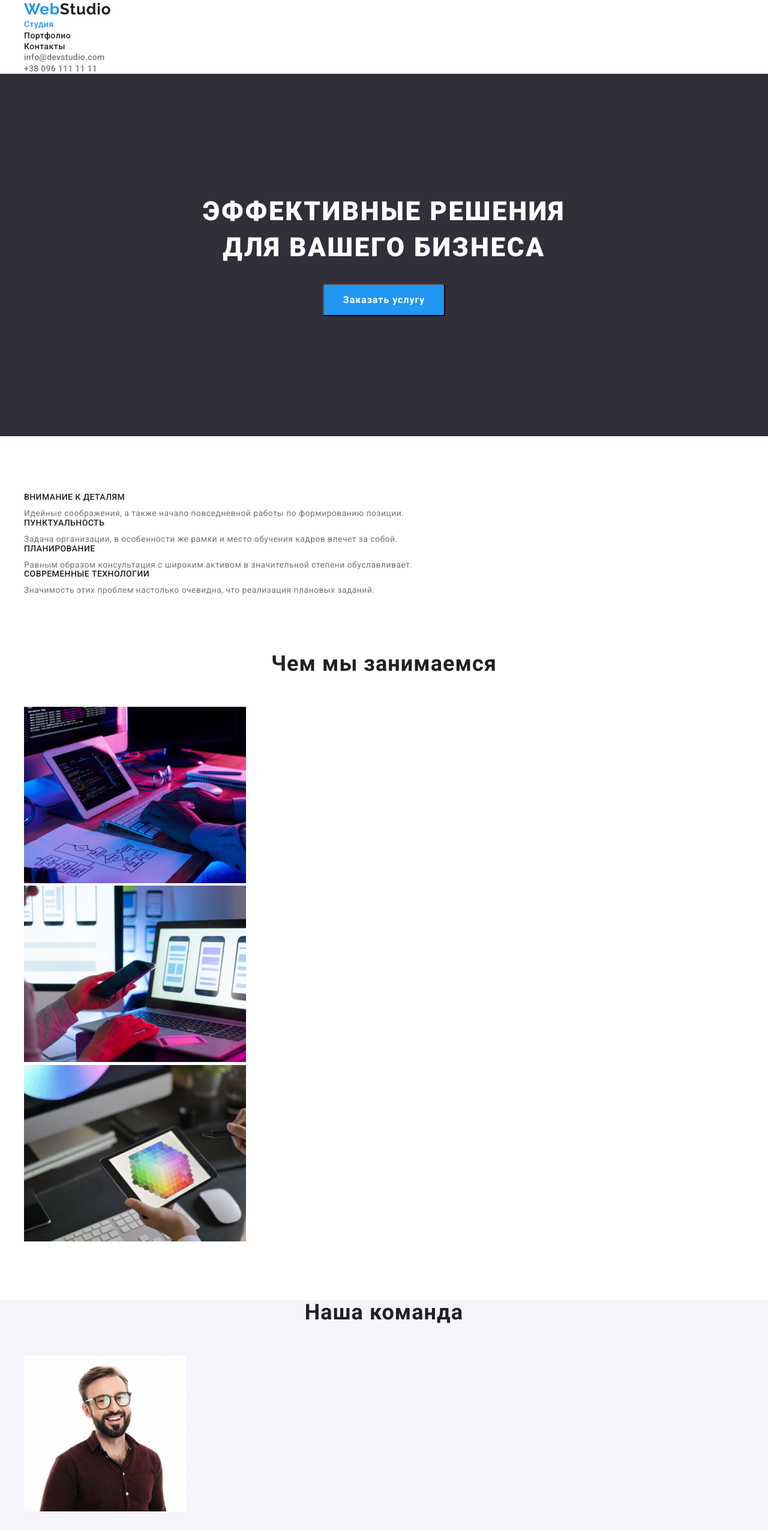
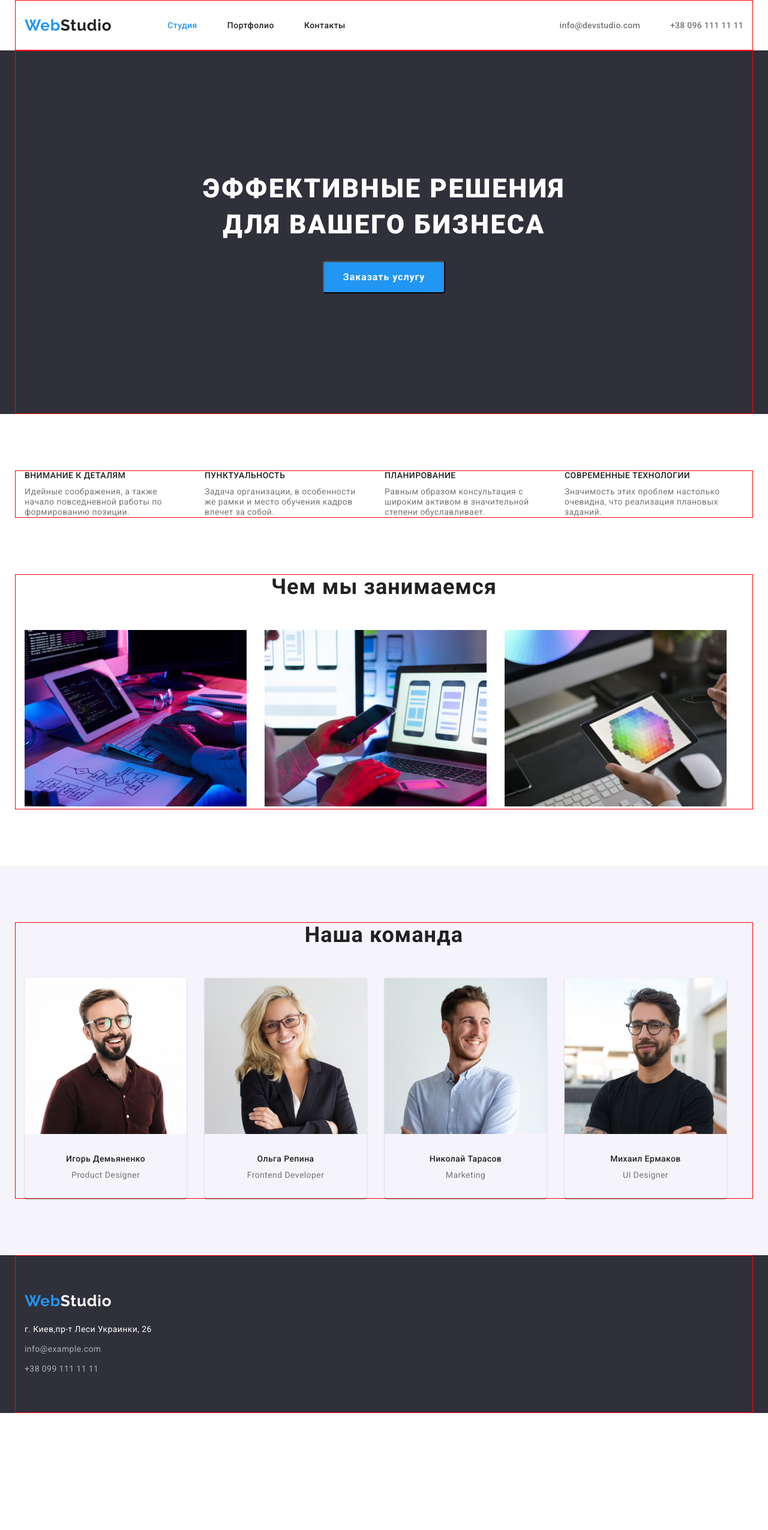
Before and after one commit to YaremaV/goit-markup-hw-03, a plain HTML site: page index.html in a window 1280 px wide. Shown: the top 2550 px of the page at 60% size. After the commit the page ends 2355 px from the top, so only its background shows below. Drawn offline with nearby package versions, Linux system fonts and the light colour scheme.

Commit message:
display:flex добавил флекс контейнеры для размещения

```diff
--- a/CSS/style.css
+++ b/CSS/style.css
@@ -55,7 +55,7 @@ a {
   padding-right: 15px;
   margin: 0 auto;
 
-  /* border: 1px solid red; */
+  border: 1px solid red;
 }
 
 .section {
@@ -63,6 +63,10 @@ a {
 }
 
 /* HEADER*/
+.main-nav {
+  display: flex;
+  align-items: center;
+}
 
 .web {
   color: var(--accent-color);
@@ -83,7 +87,35 @@ a {
   line-height: 1.2;
   letter-spacing: 0.03em;
 }
+
+/* site-nav */
+.site-nav {
+  display: flex;
+  margin-left: 93px;
+  padding-top: 32px;
+  padding-bottom: 32px;
+}
+.site-nav .item + .item {
+  margin-left: 50px;
+}
+
+/* auth-nav */
+.auth-nav {
+  display: flex;
+  margin-left: auto;
+  padding-top: 32px;
+  padding-bottom: 32px;
+}
+.auth-nav .item + .item {
+  margin-left: 50px;
+}
+
 /*  navigation */
+
+.navigation {
+  display: flex;
+  align-items: center;
+}
 .nav {
   color: var(--praimary-text-color);
 
@@ -162,6 +194,15 @@ a {
 }
 
 /* Список качеств */
+.feature-list {
+  display: flex;
+}
+.feature-list .item {
+  width: 270px;
+}
+.feature-list .item + .item {
+  margin-left: 30px;
+}
 
 .section .title {
   margin: 0;
@@ -174,11 +215,20 @@ a {
   text-transform: uppercase;
 }
 
+/* Чем мы занимаемся */
+.suptitle-list {
+  display: flex;
+}
+
+.suptitle-list .item + .item {
+  margin-left: 30px;
+}
 /* Наша команда*/
 
 .team {
   background-color: var(--backgroundcolor-team);
-  /* margin-bottom: 30px; */
+  padding-top: 94px;
+  padding-bottom: 94px;
 }
 
 .team .title {
@@ -204,6 +254,19 @@ a {
 
 .team .text {
   padding-bottom: 30px;
+}
+.width-team {
+  width: 270px;
+
+  box-shadow: 0px 1px 3px rgba(0, 0, 0, 0.12), 0px 1px 1px rgba(0, 0, 0, 0.14),
+    0px 2px 1px rgba(0, 0, 0, 0.2);
+  border-radius: 0px 0px 4px 4px;
+}
+.width-team .title {
+  text-align: center;
+}
+.width-team .text {
+  text-align: center;
 }
 
 /* FOOTER */
@@ -249,6 +312,11 @@ a {
 
 .add {
   padding-bottom: 60px;
+  display: flex;
+  flex-direction: column;
+}
+.add a + a {
+  margin-top: 9px;
 }
 
 /* Портфолио */
@@ -281,8 +349,13 @@ a {
 }
 
 .buttons {
+  display: flex;
+  justify-content: center;
   margin-top: 94px;
   margin-bottom: 50px;
+}
+.buttons .btn + .btn {
+  margin-left: 8px;
 }
 
 .btn {
@@ -304,3 +377,20 @@ a {
   color: var(--white-color);
   background-color: var(--accent-color);
 }
+.portfolio .list {
+  display: flex;
+  flex-wrap: wrap;
+  margin-bottom: 94px;
+}
+.list .items {
+  width: 370px;
+  margin-right: 30px;
+  margin-bottom: 30px;
+  /* border: 1px solid orange; */
+}
+.list .items:nth-child(3n) {
+  margin-right: 0;
+}
+.list .items:nth-last-child(-n + 3) {
+  margin-bottom: 0;
+}
--- a/index.html
+++ b/index.html
@@ -13,22 +13,22 @@
 
 <body>
     <header>
-        <div class="container">
-        <nav>
+        <div class="container main-nav">
+        <nav class="navigation">
 
             <a href="./index.html" class="link studio"><span class="web">Web</span>Studio</a>
 
-            <ul>
-                <li><a href="./index.html" class="active">Студия</a></li>
-                <li><a href="./portfolio.html" class="nav"> Портфолио</a></li>
-                <li><a href="" class="nav"> Контакты</a></li>
+            <ul class="site-nav">
+                <li class="item"><a href="./index.html" class="active">Студия</a></li>
+                <li class="item"><a href="./portfolio.html" class="nav"> Портфолио</a></li>
+                <li class="item"><a href="" class="nav"> Контакты</a></li>
             </ul>
 
         </nav>
 
-        <ul>
-            <li><a href="mailto:info@devstudio.com" class="info">info@devstudio.com</a></li>
-            <li><a href="tel:+380991111111" class="info">+38 096 111 11 11</a></li>
+        <ul class="auth-nav">
+            <li     class="item"><a href="mailto:info@devstudio.com" class="info">info@devstudio.com</a></li>
+            <li     class="item"><a href="tel:+380991111111" class="info">+38 096 111 11 11</a></li>
         </ul>
     </div>
     </header>
@@ -46,23 +46,23 @@
                                                 <!-- Список качеств -->
     <section class="section">
         <div class="container">
-            <ul>
-            <li>
+            <ul class="feature-list">
+            <li class="item">
                 <h3 class="title">Внимание к деталям</h3>
                 <p class="text">Идейные соображения, а также начало повседневной работы по формированию позиции.</p>
             </li>
-            <li>
+            <li class="item">
                 <h3 class="title">Пунктуальность</h3>
                 <p class="text">Задача организации, в особенности же рамки и место обучения кадров влечет за собой.</p>
             </li>
-            <li">
+            <li class="item">
                 <h3 class="title">Планирование</h3>
                 <p class="text">Равным образом консультация с широким активом в значительной степени обуславливает.</p>
-                </li>
-                <li>
-                    <h3 class="title">Современные технологии</h3>
-                    <p class="text">Значимость этих проблем настолько очевидна, что реализация плановых заданий.</p>
-                </li>
+            </li>
+            <li class="item">
+                <h3 class="title">Современные технологии</h3>
+                <p class="text">Значимость этих проблем настолько очевидна, что реализация плановых заданий.</p>
+             </li>
         </ul>
     </div>
     </section>
@@ -73,10 +73,10 @@
 
     <div class="container">
         <h2 class="suptitle">Чем мы занимаемся</h2>
-        <ul>
-            <li><img src="./Images/desktop.jpg" alt="desktop" width="370" height="294"></li>
-            <li><img src="./Images/telephone.jpg" alt="telephone" width="370" height="294"></li>
-            <li><img src="./Images/laptop.jpg" alt="laptop" width="370" height="294"></li>
+        <ul class="suptitle-list">
+            <li class="item"><img src="./Images/desktop.jpg" alt="desktop" width="370" height="294"></li>
+            <li class="item"><img src="./Images/telephone.jpg" alt="telephone" width="370" height="294"></li>
+            <li class="item"><img src="./Images/laptop.jpg" alt="laptop" width="370" height="294"></li>
         </ul>
     </div>
 </section>
@@ -85,23 +85,23 @@
     <section  class="team">
 <div class="container">
     <h2 class="suptitle">Наша команда</h2>
-    <ul>
-        <li>
+    <ul class="suptitle-list">
+        <li class="item width-team">
             <img src="./Images/igor.jpg" alt="Игорь Демьяненко" width="270" height=260>
             <h3 class="title">Игорь Демьяненко</h3>
             <p lang="en" class="text">Product Designer</p>
         </li>
-        <li>
+        <li class="item width-team">
             <img src="./Images/olga.jpg" alt="Ольга Репина" width="270" height=260>
             <h3 class="title">Ольга Репина</h3>
             <p lang="en" class="text">Frontend Developer</p>
         </li>
-        <li>
+        <li class="item width-team">
             <img src="./Images/nikolay.jpg" alt="Николай Тарасов" width="270" height=260>
             <h3 class="title">Николай Тарасов</h3>
             <p lang="en" class="text">Marketing</p>
         </li>
-        <li>
+        <li class="item width-team">
             <img src="./Images/mikhail.jpg" alt="Михаил Ермаков" width="270" height=260>
             <h3 class="title">Михаил Ермаков</h3>
             <p lang="en" class="text">UI Designer</p>
```
Also changed, not shown: portfolio.html (+19 -19 lines).
